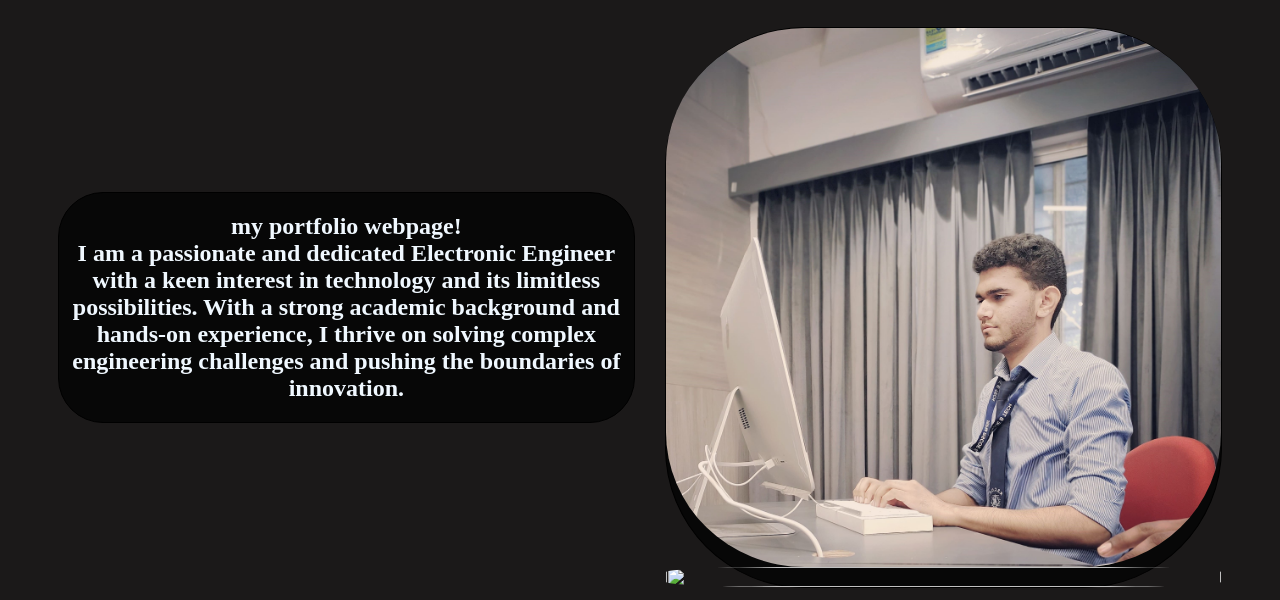
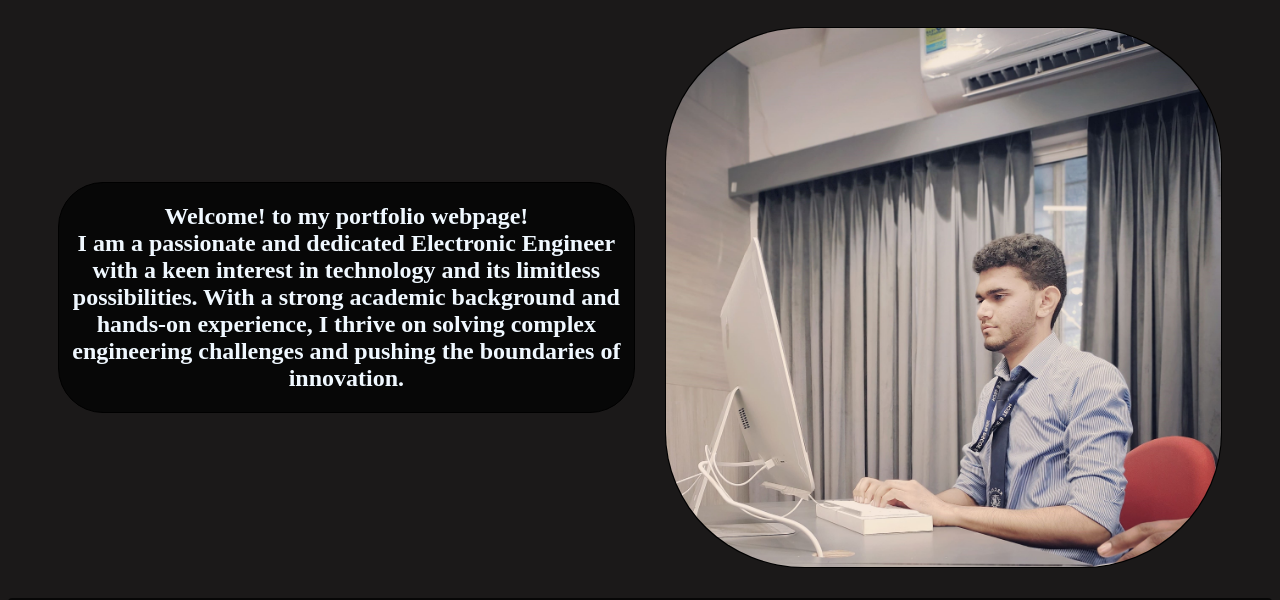
Before and after one commit to MirzaSufiyan/MirzaSufiyanPortfolio.github.io, a plain HTML site: page index.html in a window 1280 px wide. Shown: the part 399-999 px from the top of the page. Drawn offline with Linux system fonts and the light colour scheme.

Commit message:
Update index.html

```diff
--- a/index.html
+++ b/index.html
@@ -16,13 +16,12 @@
 <div class="container" >
 
     <div class="container" id="detail">
-        <h2>  my portfolio webpage!<br>
+        <h2> Welcome! to my portfolio webpage!<br>
             I am a passionate and dedicated Electronic Engineer with a keen interest in technology and its limitless possibilities. With a strong academic background and hands-on experience, I thrive on solving complex engineering challenges and pushing the boundaries of innovation. </h2>
     </div>
 
     <div class="container" id="SMimg">
         <img src="img/SM_Background.jpg"  width="100%">
-        <img src="SM_Background.jpg"  width="100%">
     </div>
 
 </div>
```
